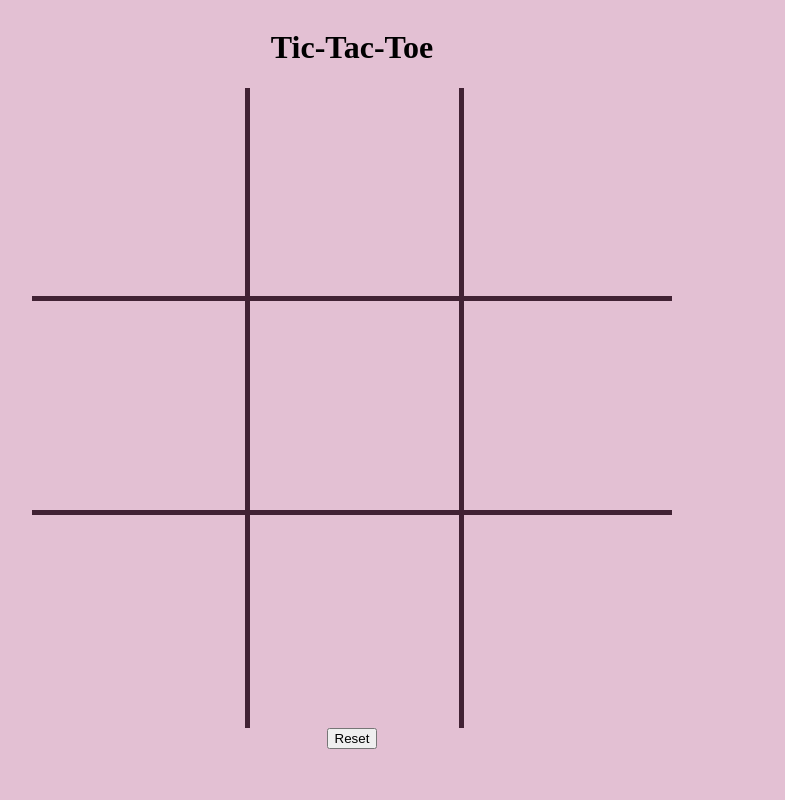
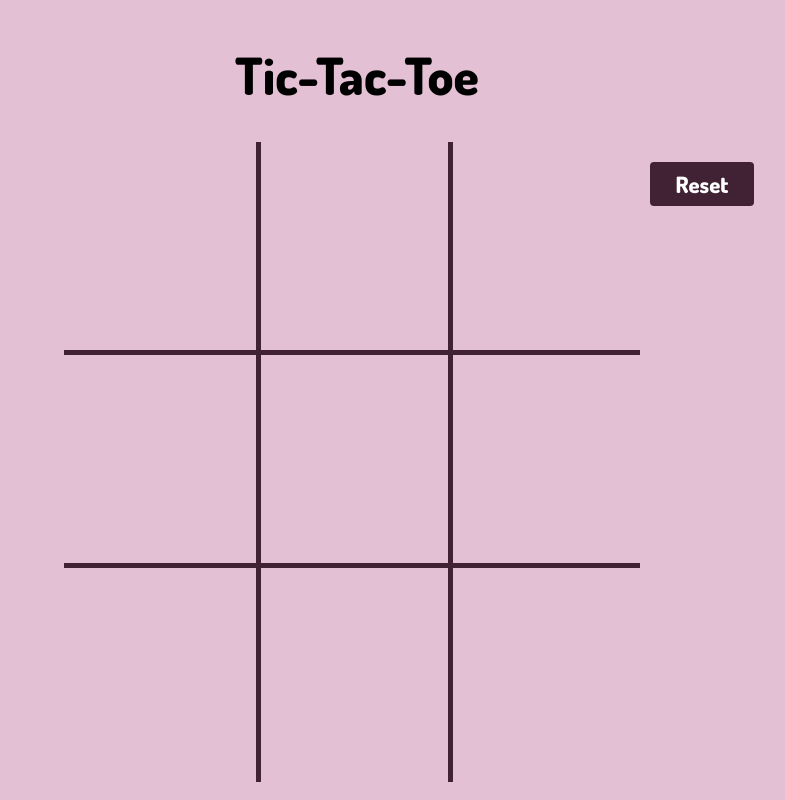
Before and after one commit to madeleinee123/tic-tac-toe, a plain HTML site: page index.html in a window 1280 px wide. Shown: the whole page, without its empty margins (288-1073 px from the left). Drawn offline with Linux system fonts and the light colour scheme.

Commit message:
Moved reset button

```diff
--- a/index.html
+++ b/index.html
@@ -6,10 +6,12 @@
           content="width=device-width, user-scalable=no, initial-scale=1.0, maximum-scale=1.0, minimum-scale=1.0">
     <meta http-equiv="X-UA-Compatible" content="ie=edge">
     <title>Tic-Tac-Toe</title>
+    <link rel="preconnect" href="https://fonts.gstatic.com">
+    <link href="https://fonts.googleapis.com/css2?family=Dosis:wght@800&display=swap" rel="stylesheet">
     <link rel="stylesheet" href="style.css">
 </head>
 <body>
-    <h1>Tic-Tac-Toe</h1>
+    <h1 id="title">Tic-Tac-Toe</h1>
         <div class="board">
             <div class="square" id="topLeft">
             </div>
@@ -29,8 +31,10 @@
             </div>
             <div class="square" id="bottomRight">
             </div>
+            <div id="button-box">
+                <button class="reset-button">Reset</button
             </div>
-    <button class="reset-button">Reset</button>
+        </div>
     <script src="script.js"></script>
 </body>
 </html>
--- a/style.css
+++ b/style.css
@@ -4,25 +4,45 @@ body{
     justify-content: center;
     align-items: center;
     background: #E3C0D3;
+    font-size: 2vw;
+    font-family: 'Dosis', sans-serif;
+}
+#title{
+    margin-left:10px;
+}
+button{
+    background-color: #412234;
+    border: none;
+    color: white;
+    padding: 1vh 2vw;
+    text-align: center;
+    text-decoration: none;
+    display: inline-block;
+    font-size: 1.75vw;
+    font-family: 'Dosis', sans-serif;
+    border-radius: 4px;
+}
+button:hover{
+    background-color: #723a5b
 }
 .board{
-    width: 50vw;
+    width: 75vw;
     height: 50vw;
     display: grid;
     grid-template-rows: 1fr 1fr 1fr;
-    grid-template-columns: 1fr 1fr 1fr;
+    grid-template-columns: 1fr 1fr 1fr 1fr 1fr;
 }
 
 #topLeft{
     grid-row: 1;
-    grid-column: 1;
+    grid-column: 2;
     border-bottom: 5px solid;
     border-color: #412234;
 }
 
 #topCenter{
     grid-row: 1;
-    grid-column: 2;
+    grid-column: 3;
     border-left: 5px solid;
     border-bottom: 5px solid;
     border-color: #412234;
@@ -30,7 +50,7 @@ body{
 
 #topRight{
     grid-row: 1;
-    grid-column: 3;
+    grid-column: 4;
     border-left: 5px solid;
     border-bottom: 5px solid;
     border-color: #412234;
@@ -38,14 +58,14 @@ body{
 
 #middleLeft{
     grid-row: 2;
-    grid-column: 1;
+    grid-column: 2;
     border-bottom: 5px solid;
     border-color: #412234;
 }
 
 #middleCenter{
     grid-row: 2;
-    grid-column: 2;
+    grid-column: 3;
     border-left: 5px solid;
     border-bottom: 5px solid;
     border-color: #412234;
@@ -53,7 +73,7 @@ body{
 
 #middleRight{
     grid-row: 2;
-    grid-column: 3;
+    grid-column: 4;
     border-left: 5px solid;
     border-bottom: 5px solid;
     border-color: #412234;
@@ -61,21 +81,27 @@ body{
 
 #bottomLeft{
     grid-row: 3;
-    grid-column: 1;
+    grid-column: 2;
 }
 
 #bottomCenter{
     grid-row: 3;
-    grid-column: 2;
+    grid-column: 3;
     border-left: 5px solid;
     border-color: #412234;
 }
 
 #bottomRight{
     grid-row: 3;
-    grid-column: 3;
+    grid-column: 4;
     border-left: 5px solid;
     border-color: #412234;
+}
+#button-box{
+    gird-row: 1 /span 3;
+    grid-column: 5;
+    margin-top: 20px;
+    margin-left:10px;
 }
 .square{
     display: flex;
```
Lines whose indentation alone changed are shown as unchanged.
